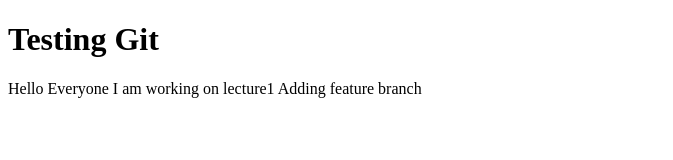
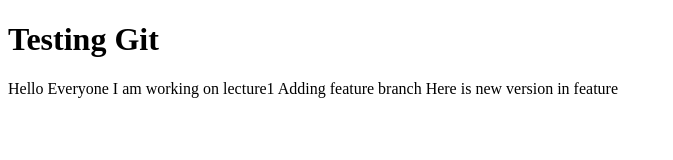
Before and after one commit to Rabia-Khalid/lecture1, a plain HTML site: page index.html in a window 1280 px wide. Shown: the whole page, without its empty margins (0-673 px from the left). Drawn offline with Linux system fonts and the light colour scheme.

Commit message:
adding changes to feature

```diff
--- a/index.html
+++ b/index.html
@@ -9,5 +9,6 @@
 	<h1>Testing Git </h1>
 Hello Everyone I am working on lecture1
 Adding feature branch
+Here is new version in feature
 </body>
 </html>
```
